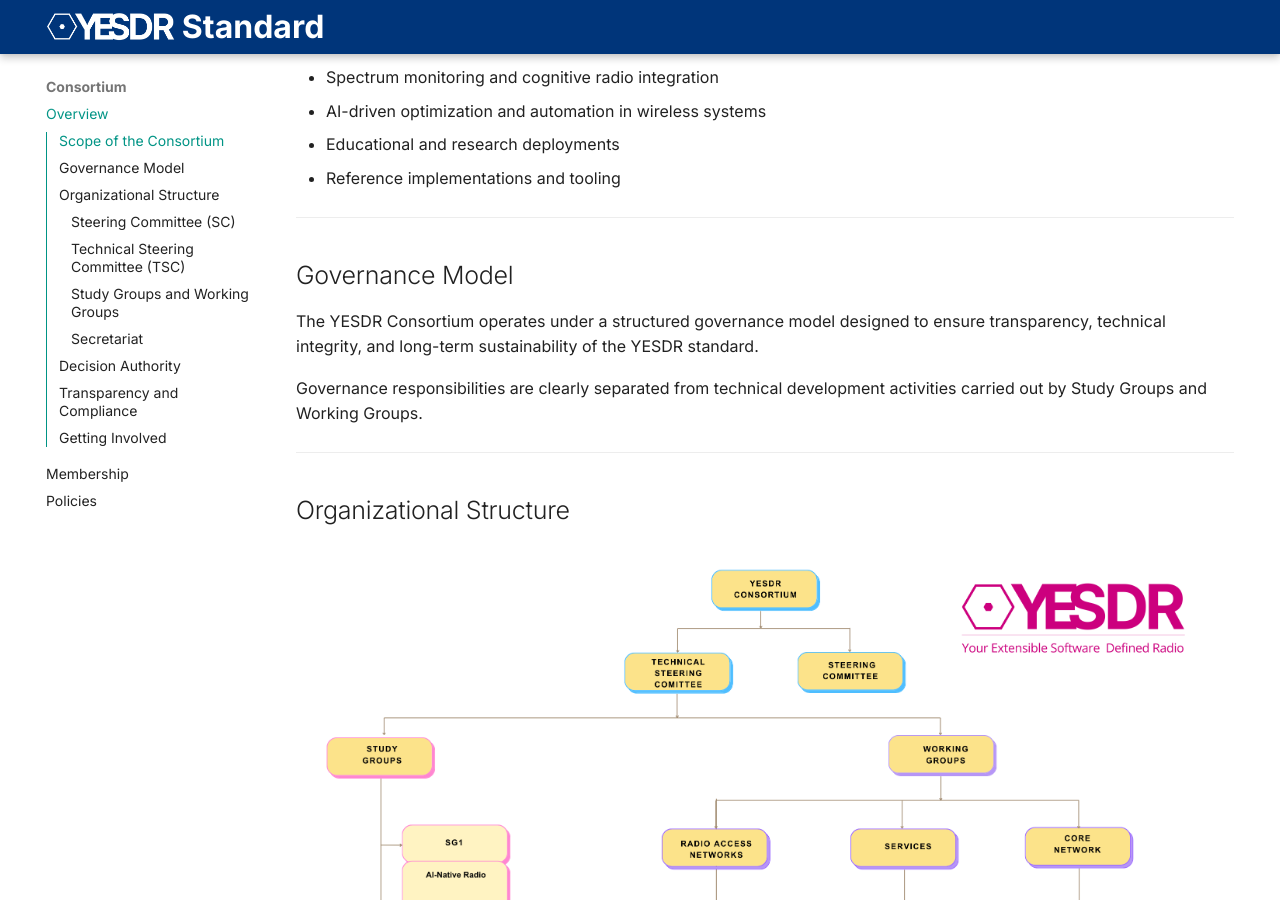
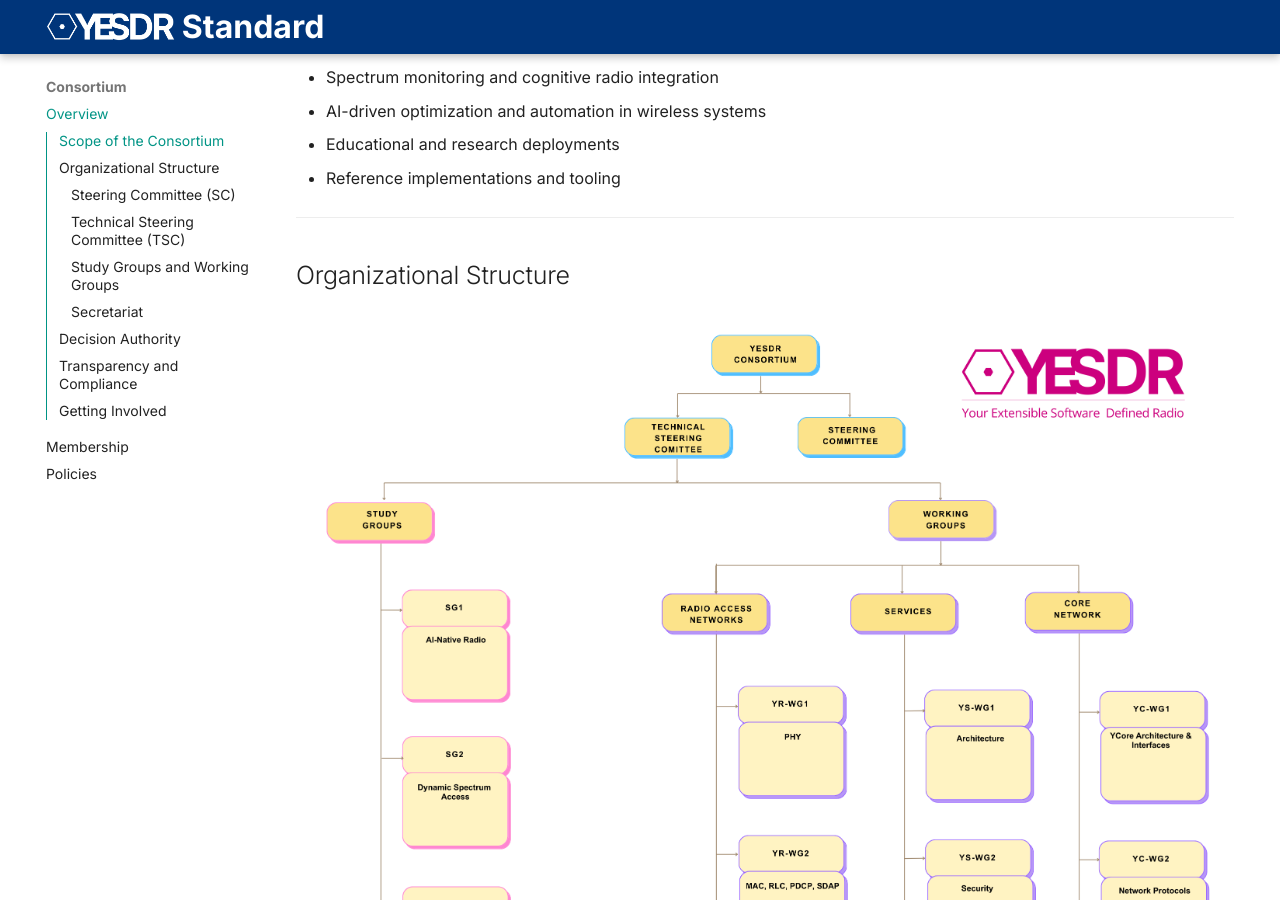
Before and after one commit to chandharlabs/yesdr-standard, an MkDocs documentation site: the page built from docs/consortium/overview.md, in a window 1280 px wide and 900 px high, scrolled down 471 px. Built offline with MkDocs 1.6.1 and Material for MkDocs 9.7.7, drawn with Linux system fonts in a browser that asks for light colours.

Commit message:
Update overview.md

```diff
--- a/docs/consortium/overview.md
+++ b/docs/consortium/overview.md
@@ -18,17 +18,6 @@ The YESDR Consortium oversees activities related to:
 - AI-driven optimization and automation in wireless systems
 - Educational and research deployments
 - Reference implementations and tooling
-
----
-
-## Governance Model
-
-The YESDR Consortium operates under a structured governance model designed to
-ensure transparency, technical integrity, and long-term sustainability of the
-YESDR standard.
-
-Governance responsibilities are clearly separated from technical development
-activities carried out by Study Groups and Working Groups.
 
 ---
 
```
